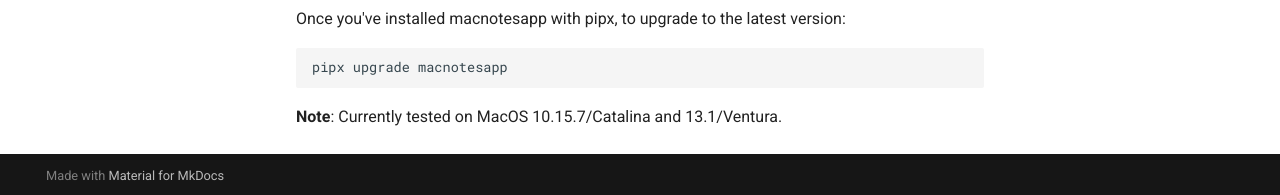
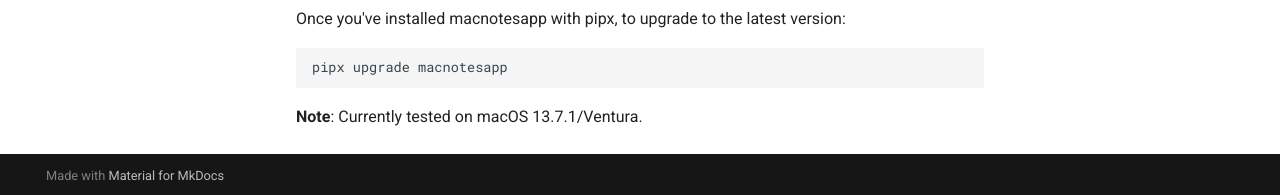
Before and after one commit to RhetTbull/macnotesapp, an MkDocs documentation site: the page built from docs/index.md, in a window 1280 px wide and 925 px high. Shown: the part 727-922 px from the top of the window. Built offline with MkDocs 1.6.1 and Material for MkDocs 9.7.7, drawn with Linux system fonts in a browser that asks for light colours.

```diff
--- a/docs/index.md
+++ b/docs/index.md
@@ -21,4 +21,4 @@ Once you've installed macnotesapp with pipx, to upgrade to the latest version:
 
     pipx upgrade macnotesapp
 
-**Note**: Currently tested on MacOS 10.15.7/Catalina and 13.1/Ventura.
+**Note**: Currently tested on macOS 13.7.1/Ventura.
```
